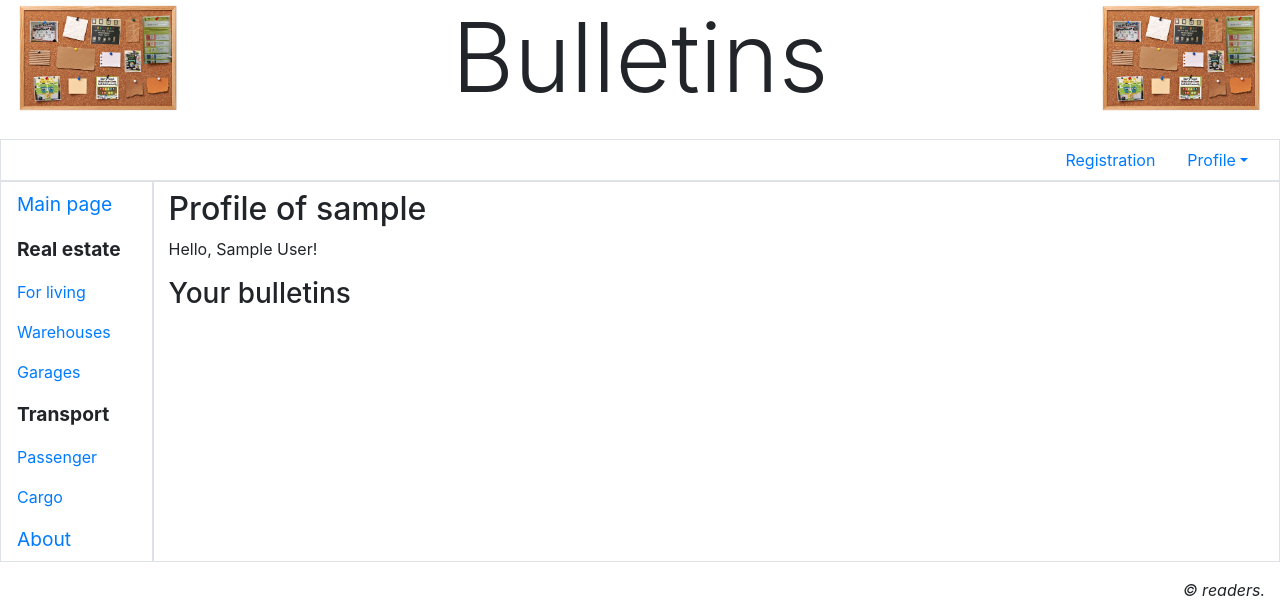
After one commit to EvgeniiKatunkin/bboard, a Django app: page /accounts/profile/ in a window 1280 px wide. The commit adds this page. Shown: the top 602 px of the page. Run offline with Django 4.2, Linux system fonts and the light colour scheme; the visitor is signed in with stand-in values (Sample User, id 1); some libraries are stand-ins or nearby versions.

Commit message:
LogOut and Datachanging mechanisms are created

```diff
--- a/bboard/main/templates/layout/basic.html
+++ b/bboard/main/templates/layout/basic.html
@@ -22,11 +22,11 @@
             <a class="nav-link dropdown-toggle" data-toggle="dropdown" href="#" role="button" aria-haspopup="true"
                aria-expanded="false">Profile</a>
             <div class="dropdown-menu">
-                <a class="dropdown-item" href="#">My bulletins</a>
-                <a class="dropdown-item" href="#">Change personal data</a>
+                <a class="dropdown-item" href="{% url 'main:profile' %}">My bulletins</a>
+                <a class="dropdown-item" href="{% url 'main:profile_change' %}">Change personal data</a>
                 <a class="dropdown-item" href="#">Change password</a>
                 <div class="dropdown-divider"></div>
-                <a class="dropdown-item" href="#">Exit</a>
+                <a class="dropdown-item" href="{% url 'main:logout' %}">LogOut</a>
                 <div class="dropdown-divider"></div>
                 <a class="dropdown-item" href="#">Delete</a>
             </div>
--- /dev/null
+++ b/bboard/main/templates/main/logout.html
@@ -0,0 +1,6 @@
+{% extends "layout/basic.html" %}
+{% block title %}LogOut{% endblock %}
+{% block content %}
+<h2>LogOut</h2>
+<p>You are successfully logged out.</p>
+{% endblock %}
--- /dev/null
+++ b/bboard/main/templates/main/profile.html
@@ -0,0 +1,11 @@
+{% extends "layout/basic.html" %}
+{% block title %}User's profile{% endblock %}
+{% block content %}
+<h2>Profile of {{ user.username }}</h2>
+{% if user.first_name and user.last_name %}
+<p>Hello, {{ user.first_name }} {{ user.last_name }}!</p>
+{% else %}
+<p>Hello!</p>
+{% endif %}
+<h3>Your bulletins</h3>
+{% endblock %}
--- a/bboard/main/urls.py
+++ b/bboard/main/urls.py
@@ -1,9 +1,12 @@
 from django.urls import path
 
-from .views import index, other_page, BBLoginView
+from .views import index, other_page, BBLoginView, BBLogoutView, profile, ChangeUserInfoView
 
 app_name = 'main'
 urlpatterns = [
+    path('accounts/profile/change/', ChangeUserInfoView.as_view(), name='profile_change'),
+    path('accounts/profile/', profile, name='profile'),
+    path('accounts/logout/', BBLogoutView.as_view(), name='logout'),
     path('accounts/login/', BBLoginView.as_view(), name='login'),
     path('<str:page>/', other_page, name='other'),
     path('', index, name='index'),
--- a/bboard/main/views.py
+++ b/bboard/main/views.py
@@ -1,12 +1,41 @@
-from django.shortcuts import render
+from django.shortcuts import render, get_object_or_404
 from django.http import HttpResponse, Http404
 from django.template import TemplateDoesNotExist
 from django.template.loader import get_template
-from django.contrib.auth.views import LoginView
+from django.contrib.auth.views import LoginView, LogoutView
+from django.contrib.auth.decorators import login_required
+from django.contrib.auth.mixins import LoginRequiredMixin
+from django.views.generic.edit import UpdateView
+from django.contrib.messages.views import SuccessMessageMixin
+from django.urls import reverse_lazy
+
+from .models import AdvUser
+from .forms import ChangeUserInfoForm
 
 
 class BBLoginView(LoginView):
     template_name = 'main/login.html'
+
+
+class BBLogoutView(LoginRequiredMixin, LogoutView):
+    template_name = 'main/logout.html'
+
+
+class ChangeUserInfoView(SuccessMessageMixin, LoginRequiredMixin, UpdateView):
+    model = AdvUser
+    template_name = 'main/change_user_info.html'
+    form_class = ChangeUserInfoForm
+    success_url = reverse_lazy('main:profile')
+    success_message = "User's data has changed"
+
+    def setup(self, request, *args, **kwargs):
+        self.user_id = request.user.pk
+        return super().setup(request, *args, **kwargs)
+
+    def get_object(self, queryset=None):
+        if not queryset:
+            queryset = self.get_queryset()
+        return get_object_or_404(queryset, pk=self.user_id)
 
 
 def index(request):
@@ -19,3 +48,8 @@ def other_page(request, page):
     except TemplateDoesNotExist:
         raise Http404
     return HttpResponse(template.render(request=request))
+
+
+@login_required
+def profile(request):
+    return render(request, 'main/profile.html')
```
Also changed, not shown: bboard/main/forms.py (added, +11 -0 lines), bboard/main/templates/main/change_user_info.html (added, +11 -0 lines).
